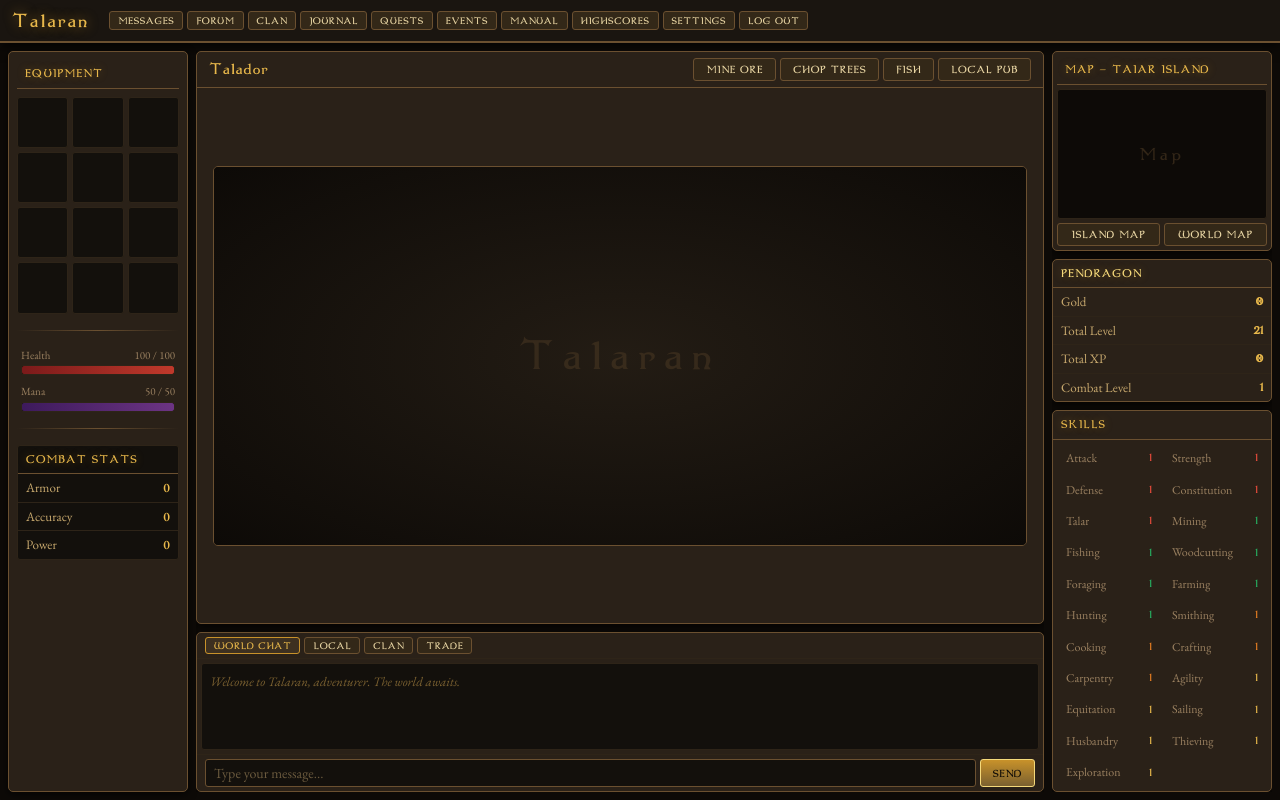
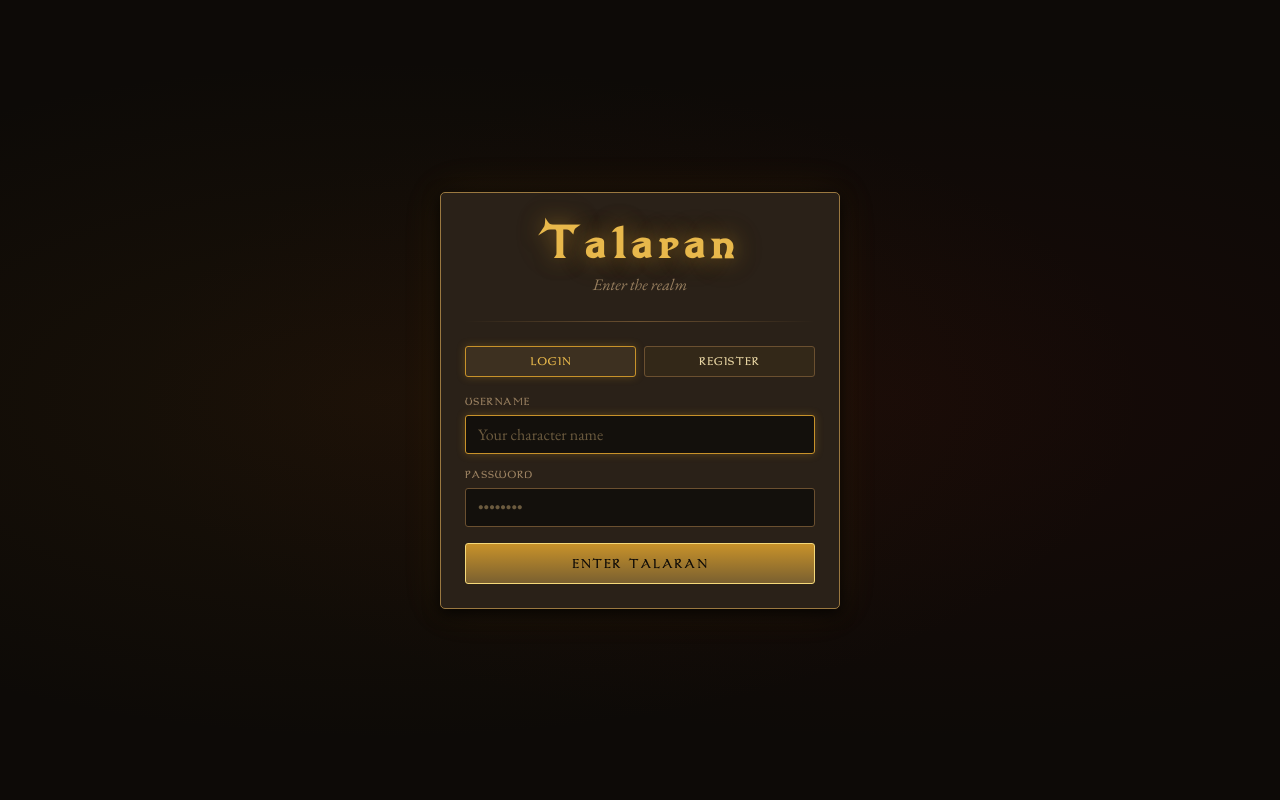
Before and after one commit to PendragonTheNinja/talaran, a React (Vite) app in the folder apps/client/: page / in a window 1280 px wide. Built offline with nearby package versions, Linux system fonts and the light colour scheme.

Commit message:
Auth screen - login and register UI, JWT session management

```diff
--- a/apps/client/src/App.tsx
+++ b/apps/client/src/App.tsx
@@ -1,7 +1,47 @@
+import { useState, useEffect } from 'react'
 import GameLayout from './components/GameLayout'
+import AuthScreen from './components/AuthScreen'
+import { Player } from './types'
 
 function App() {
-  return <GameLayout />
+  const [player, setPlayer] = useState<Player | null>(null)
+  const [checking, setChecking] = useState(true)
+
+  // Check for existing token on load
+  useEffect(() => {
+    const token = localStorage.getItem('talaran_token')
+    const savedPlayer = localStorage.getItem('talaran_player')
+
+    if (token && savedPlayer) {
+      try {
+        setPlayer(JSON.parse(savedPlayer))
+      } catch {
+        localStorage.removeItem('talaran_token')
+        localStorage.removeItem('talaran_player')
+      }
+    }
+    setChecking(false)
+  }, [])
+
+  const handleLogin = (token: string, playerData: Player) => {
+    localStorage.setItem('talaran_token', token)
+    localStorage.setItem('talaran_player', JSON.stringify(playerData))
+    setPlayer(playerData)
+  }
+
+  const handleLogout = () => {
+    localStorage.removeItem('talaran_token')
+    localStorage.removeItem('talaran_player')
+    setPlayer(null)
+  }
+
+  if (checking) return null
+
+  if (!player) {
+    return <AuthScreen onLogin={handleLogin} />
+  }
+
+  return <GameLayout player={player} onLogout={handleLogout} />
 }
 
 export default App
--- /dev/null
+++ b/apps/client/src/components/AuthScreen.css
@@ -0,0 +1,150 @@
+.auth-screen {
+  position: fixed;
+  inset: 0;
+  display: flex;
+  align-items: center;
+  justify-content: center;
+  z-index: 100;
+}
+
+.auth-background {
+  position: absolute;
+  inset: 0;
+  background:
+    radial-gradient(ellipse at 30% 50%, rgba(100, 60, 10, 0.15) 0%, transparent 60%),
+    radial-gradient(ellipse at 70% 50%, rgba(80, 10, 10, 0.15) 0%, transparent 60%),
+    var(--color-bg-deepest);
+}
+
+.auth-box {
+  position: relative;
+  width: 100%;
+  max-width: 400px;
+  padding: var(--space-xl);
+  display: flex;
+  flex-direction: column;
+  gap: var(--space-lg);
+  border-color: var(--color-border-bright);
+  box-shadow:
+    var(--shadow-lg),
+    0 0 40px rgba(200, 146, 42, 0.1);
+}
+
+.auth-title {
+  font-family: var(--font-heading);
+  font-size: 52px;
+  color: var(--color-gold-bright);
+  text-align: center;
+  letter-spacing: 0.15em;
+  text-shadow:
+    0 0 20px rgba(200, 146, 42, 0.5),
+    0 0 40px rgba(200, 146, 42, 0.2);
+  line-height: 1;
+}
+
+.auth-subtitle {
+  text-align: center;
+  color: var(--color-text-muted);
+  font-style: italic;
+  font-size: 16px;
+  margin-top: calc(-1 * var(--space-md));
+}
+
+.auth-tabs {
+  display: flex;
+  gap: var(--space-sm);
+}
+
+.auth-tab {
+  flex: 1;
+  padding: var(--space-sm);
+  font-size: 13px;
+}
+
+.auth-tab.active {
+  background: var(--color-bg-hover);
+  border-color: var(--color-gold);
+  color: var(--color-gold-bright);
+  box-shadow: var(--shadow-gold);
+}
+
+.auth-fields {
+  display: flex;
+  flex-direction: column;
+  gap: var(--space-md);
+}
+
+.auth-field {
+  display: flex;
+  flex-direction: column;
+  gap: var(--space-xs);
+}
+
+.auth-label {
+  font-family: var(--font-heading);
+  font-size: 12px;
+  color: var(--color-text-muted);
+  letter-spacing: 0.08em;
+  text-transform: uppercase;
+}
+
+.auth-input {
+  background: var(--color-bg-deep);
+  border: 1px solid var(--color-border-gold);
+  border-radius: var(--radius-sm);
+  padding: var(--space-sm) var(--space-md);
+  color: var(--color-text-bright);
+  font-family: var(--font-body);
+  font-size: 16px;
+  outline: none;
+  transition: border-color 0.15s, box-shadow 0.15s;
+  width: 100%;
+}
+
+.auth-input:focus {
+  border-color: var(--color-gold);
+  box-shadow: var(--shadow-gold);
+}
+
+.auth-input::placeholder {
+  color: var(--color-text-dim);
+}
+
+.auth-error {
+  background: var(--color-red-dark);
+  border: 1px solid var(--color-red-bright);
+  border-radius: var(--radius-sm);
+  padding: var(--space-sm) var(--space-md);
+  color: #f5a5a5;
+  font-size: 14px;
+  text-align: center;
+}
+
+.auth-submit {
+  width: 100%;
+  padding: var(--space-md);
+  font-size: 15px;
+  letter-spacing: 0.1em;
+}
+
+.auth-submit:disabled {
+  opacity: 0.6;
+  cursor: not-allowed;
+}
+
+.auth-disclaimer {
+  text-align: center;
+  font-size: 12px;
+  font-style: italic;
+}
+
+@media (max-width: 480px) {
+  .auth-box {
+    margin: var(--space-md);
+    padding: var(--space-lg);
+  }
+
+  .auth-title {
+    font-size: 40px;
+  }
+}
--- /dev/null
+++ b/apps/client/src/components/AuthScreen.tsx
@@ -0,0 +1,145 @@
+import { useState } from 'react'
+import './AuthScreen.css'
+
+interface AuthScreenProps {
+  onLogin: (token: string, player: { id: number; username: string; email: string }) => void
+}
+
+type AuthMode = 'login' | 'register'
+
+export default function AuthScreen({ onLogin }: AuthScreenProps) {
+  const [mode, setMode] = useState<AuthMode>('login')
+  const [username, setUsername] = useState('')
+  const [email, setEmail] = useState('')
+  const [password, setPassword] = useState('')
+  const [error, setError] = useState('')
+  const [loading, setLoading] = useState(false)
+
+  const handleSubmit = async () => {
+    setError('')
+    setLoading(true)
+
+    const endpoint = mode === 'login'
+      ? 'http://localhost:3000/api/auth/login'
+      : 'http://localhost:3000/api/auth/register'
+
+    const body = mode === 'login'
+      ? { username, password }
+      : { username, email, password }
+
+    try {
+      const res = await fetch(endpoint, {
+        method: 'POST',
+        headers: { 'Content-Type': 'application/json' },
+        body: JSON.stringify(body),
+      })
+
+      const data = await res.json()
+
+      if (!res.ok) {
+        setError(data.error || 'Something went wrong')
+        return
+      }
+
+      // Store token in localStorage
+      localStorage.setItem('talaran_token', data.token)
+      onLogin(data.token, data.player)
+
+    } catch {
+      setError('Could not connect to the server. Please try again.')
+    } finally {
+      setLoading(false)
+    }
+  }
+
+  return (
+    <div className="auth-screen">
+      <div className="auth-background" />
+
+      <div className="auth-box panel">
+        <h1 className="auth-title">Talaran</h1>
+        <p className="auth-subtitle">
+          {mode === 'login' ? 'Enter the realm' : 'Begin your journey'}
+        </p>
+
+        <div className="divider" />
+
+        <div className="auth-tabs">
+          <button
+            className={`auth-tab btn ${mode === 'login' ? 'active' : ''}`}
+            onClick={() => { setMode('login'); setError('') }}
+          >
+            Login
+          </button>
+          <button
+            className={`auth-tab btn ${mode === 'register' ? 'active' : ''}`}
+            onClick={() => { setMode('register'); setError('') }}
+          >
+            Register
+          </button>
+        </div>
+
+        <div className="auth-fields">
+          <div className="auth-field">
+            <label className="auth-label">Username</label>
+            <input
+              className="auth-input"
+              type="text"
+              value={username}
+              onChange={e => setUsername(e.target.value)}
+              onKeyDown={e => e.key === 'Enter' && handleSubmit()}
+              placeholder="Your character name"
+              autoFocus
+            />
+          </div>
+
+          {mode === 'register' && (
+            <div className="auth-field">
+              <label className="auth-label">Email</label>
+              <input
+                className="auth-input"
+                type="email"
+                value={email}
+                onChange={e => setEmail(e.target.value)}
+                onKeyDown={e => e.key === 'Enter' && handleSubmit()}
+                placeholder="your@email.com"
+              />
+            </div>
+          )}
+
+          <div className="auth-field">
+            <label className="auth-label">Password</label>
+            <input
+              className="auth-input"
+              type="password"
+              value={password}
+              onChange={e => setPassword(e.target.value)}
+              onKeyDown={e => e.key === 'Enter' && handleSubmit()}
+              placeholder="••••••••"
+            />
+          </div>
+        </div>
+
+        {error && (
+          <div className="auth-error">
+            {error}
+          </div>
+        )}
+
+        <button
+          className="btn btn-gold auth-submit"
+          onClick={handleSubmit}
+          disabled={loading}
+        >
+          {loading ? 'Please wait...' : mode === 'login' ? 'Enter Talaran' : 'Create Character'}
+        </button>
+
+        {mode === 'register' && (
+          <p className="auth-disclaimer muted-text">
+            By registering you agree to play fair and treat others with respect.
+          </p>
+        )}
+      </div>
+    </div>
+  )
+}
--- a/apps/client/src/components/GameLayout.tsx
+++ b/apps/client/src/components/GameLayout.tsx
@@ -3,19 +3,25 @@ import LeftPanel from './LeftPanel'
 import GameView from './GameView'
 import RightPanel from './RightPanel'
 import ChatPanel from './ChatPanel'
+import { Player } from '../types'
 import './GameLayout.css'
 
-export default function GameLayout() {
+interface GameLayoutProps {
+  player: Player
+  onLogout: () => void
+}
+
+export default function GameLayout({ player, onLogout }: GameLayoutProps) {
   return (
     <div className="game-root">
-      <TopNav />
+      <TopNav player={player} onLogout={onLogout} />
       <div className="game-body">
         <LeftPanel />
         <div className="game-center">
           <GameView />
           <ChatPanel />
         </div>
-        <RightPanel />
+        <RightPanel player={player} />
       </div>
     </div>
   )
--- a/apps/client/src/components/LeftPanel.css
+++ b/apps/client/src/components/LeftPanel.css
@@ -1,5 +1,5 @@
 .left-panel {
-  width: 180px;
+  width: 200px;
   flex-shrink: 0;
   display: flex;
   flex-direction: column;
--- a/apps/client/src/components/RightPanel.css
+++ b/apps/client/src/components/RightPanel.css
@@ -1,5 +1,5 @@
 .right-panel {
-  width: 220px;
+  width: 260px;
   flex-shrink: 0;
   display: flex;
   flex-direction: column;
--- a/apps/client/src/components/RightPanel.tsx
+++ b/apps/client/src/components/RightPanel.tsx
@@ -1,34 +1,37 @@
+import { Player } from '../types'
 import './RightPanel.css'
 
+interface RightPanelProps {
+  player: Player
+}
+
 const SKILLS = [
-  { name: 'Attack',      type: 'combat',   level: 1 },
-  { name: 'Strength',    type: 'combat',   level: 1 },
-  { name: 'Defense',     type: 'combat',   level: 1 },
-  { name: 'Constitution',type: 'combat',   level: 1 },
-  { name: 'Talar',       type: 'combat',   level: 1 },
-  { name: 'Mining',      type: 'gathering',level: 1 },
-  { name: 'Fishing',     type: 'gathering',level: 1 },
-  { name: 'Woodcutting', type: 'gathering',level: 1 },
-  { name: 'Foraging',    type: 'gathering',level: 1 },
-  { name: 'Farming',     type: 'gathering',level: 1 },
-  { name: 'Hunting',     type: 'gathering',level: 1 },
-  { name: 'Smithing',    type: 'crafting', level: 1 },
-  { name: 'Cooking',     type: 'crafting', level: 1 },
-  { name: 'Crafting',    type: 'crafting', level: 1 },
-  { name: 'Carpentry',   type: 'crafting', level: 1 },
-  { name: 'Agility',     type: 'utility',  level: 1 },
-  { name: 'Equitation',  type: 'utility',  level: 1 },
-  { name: 'Sailing',     type: 'utility',  level: 1 },
-  { name: 'Husbandry',   type: 'utility',  level: 1 },
-  { name: 'Thieving',    type: 'utility',  level: 1 },
-  { name: 'Exploration', type: 'utility',  level: 1 },
+  { name: 'Attack',       type: 'combat' },
+  { name: 'Strength',     type: 'combat' },
+  { name: 'Defense',      type: 'combat' },
+  { name: 'Constitution', type: 'combat' },
+  { name: 'Talar',        type: 'combat' },
+  { name: 'Mining',       type: 'gathering' },
+  { name: 'Fishing',      type: 'gathering' },
+  { name: 'Woodcutting',  type: 'gathering' },
+  { name: 'Foraging',     type: 'gathering' },
+  { name: 'Farming',      type: 'gathering' },
+  { name: 'Hunting',      type: 'gathering' },
+  { name: 'Smithing',     type: 'crafting' },
+  { name: 'Cooking',      type: 'crafting' },
+  { name: 'Crafting',     type: 'crafting' },
+  { name: 'Carpentry',    type: 'crafting' },
+  { name: 'Agility',      type: 'utility' },
+  { name: 'Equitation',   type: 'utility' },
+  { name: 'Sailing',      type: 'utility' },
+  { name: 'Husbandry',    type: 'utility' },
+  { name: 'Thieving',     type: 'utility' },
+  { name: 'Exploration',  type: 'utility' },
 ]
 
-export default function RightPanel() {
+export default function RightPanel({ player }: RightPanelProps) {
   return (
     <aside className="right-panel">
-
-      {/* Minimap */}
       <div className="minimap panel">
         <div className="panel-title">Map — Taiar Island</div>
         <div className="minimap-canvas panel-inset">
@@ -40,9 +43,8 @@ export default function RightPanel() {
         </div>
       </div>
 
-      {/* Player stats */}
       <div className="player-stats panel">
-        <div className="panel-title">Pendragon</div>
+        <div className="panel-title">{player.username}</div>
         <div className="stat-row">
           <span>Gold</span>
           <span className="gold-text">0</span>
@@ -61,19 +63,21 @@ export default function RightPanel() {
         </div>
       </div>
 
-      {/* Skills */}
       <div className="skills-panel panel">
         <div className="panel-title">Skills</div>
         <div className="skills-grid">
           {SKILLS.map(skill => (
-            <div key={skill.name} className={`skill-item skill-${skill.type}`} title={skill.name}>
+            <div
+              key={skill.name}
+              className={`skill-item skill-${skill.type}`}
+              title={skill.name}
+            >
               <span className="skill-name">{skill.name}</span>
-              <span className="skill-level">{skill.level}</span>
+              <span className="skill-level">1</span>
             </div>
           ))}
         </div>
       </div>
-
     </aside>
   )
 }
--- a/apps/client/src/components/TopNav.css
+++ b/apps/client/src/components/TopNav.css
@@ -17,7 +17,7 @@
 
 .top-nav-title {
   font-family: var(--font-heading);
-  font-size: 22px;
+  font-size: 28px;
   color: var(--color-gold-bright);
   text-shadow: 0 0 12px rgba(200,146,42,0.6);
   letter-spacing: 0.1em;
--- a/apps/client/src/components/TopNav.tsx
+++ b/apps/client/src/components/TopNav.tsx
@@ -1,12 +1,17 @@
+import { Player } from '../types'
 import './TopNav.css'
+
+interface TopNavProps {
+  player: Player
+  onLogout: () => void
+}
 
 const NAV_ITEMS = [
   'Messages', 'Forum', 'Clan', 'Journal',
-  'Quests', 'Events', 'Manual', 'Highscores',
-  'Settings', 'Log Out'
+  'Quests', 'Events', 'Manual', 'Highscores', 'Settings'
 ]
 
-export default function TopNav() {
+export default function TopNav({ onLogout }: TopNavProps) {
   return (
     <nav className="top-nav">
       <div className="top-nav-brand">
@@ -18,6 +23,9 @@ export default function TopNav() {
             {item}
           </button>
         ))}
+        <button className="top-nav-btn btn btn-red" onClick={onLogout}>
+          Log Out
+        </button>
       </div>
     </nav>
   )
--- a/apps/client/src/index.css
+++ b/apps/client/src/index.css
@@ -139,7 +139,7 @@ body {
   background-color: var(--color-bg-deepest);
   color: var(--color-text-base);
   font-family: var(--font-body);
-  font-size: 15px;
+  font-size: 17px;
   line-height: 1.5;
   -webkit-font-smoothing: antialiased;
 }
--- /dev/null
+++ b/apps/client/src/types/index.ts
@@ -0,0 +1,12 @@
+export interface Player {
+  id: number
+  username: string
+  email: string
+}
+
+export interface PlayerSkill {
+  skillId: number
+  skillName: string
+  xp: number
+  level: number
+}
```
Also changed, not shown: 1 other file (tests, documents, lock files or other folders).
